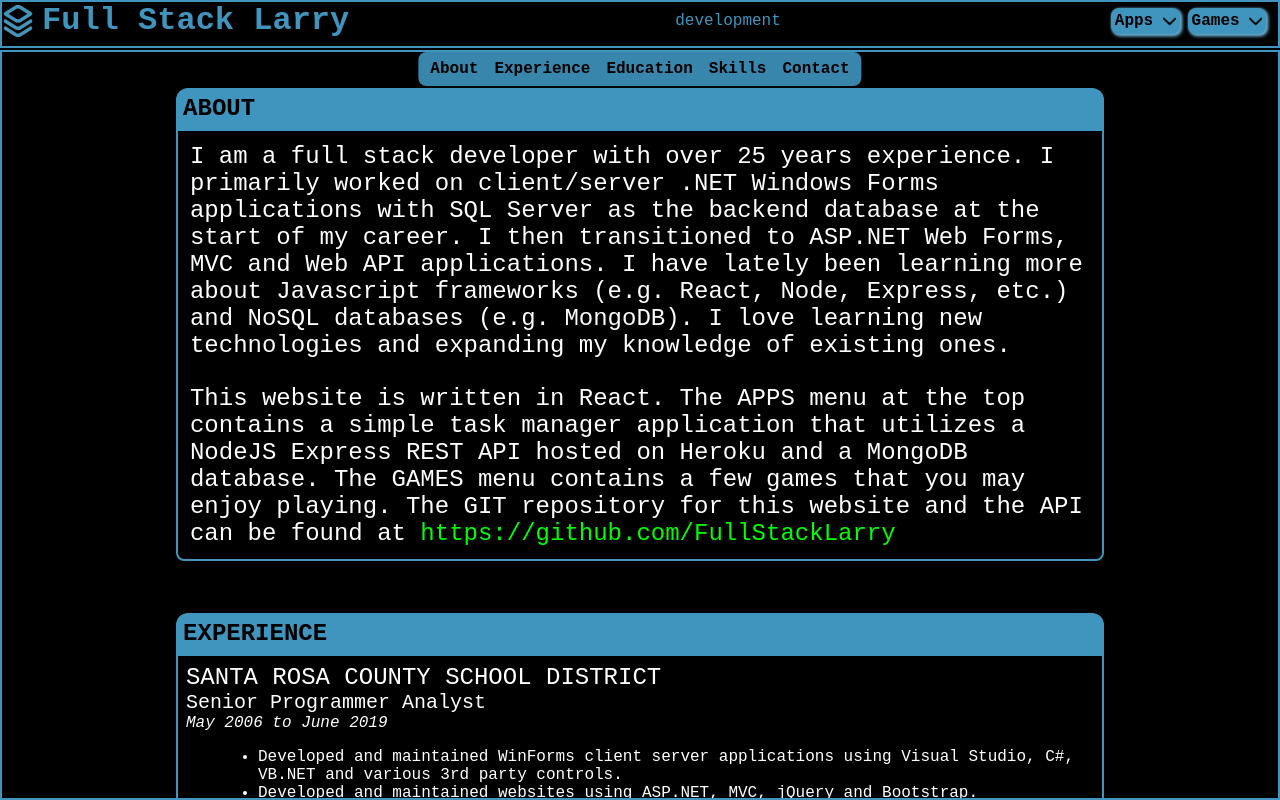
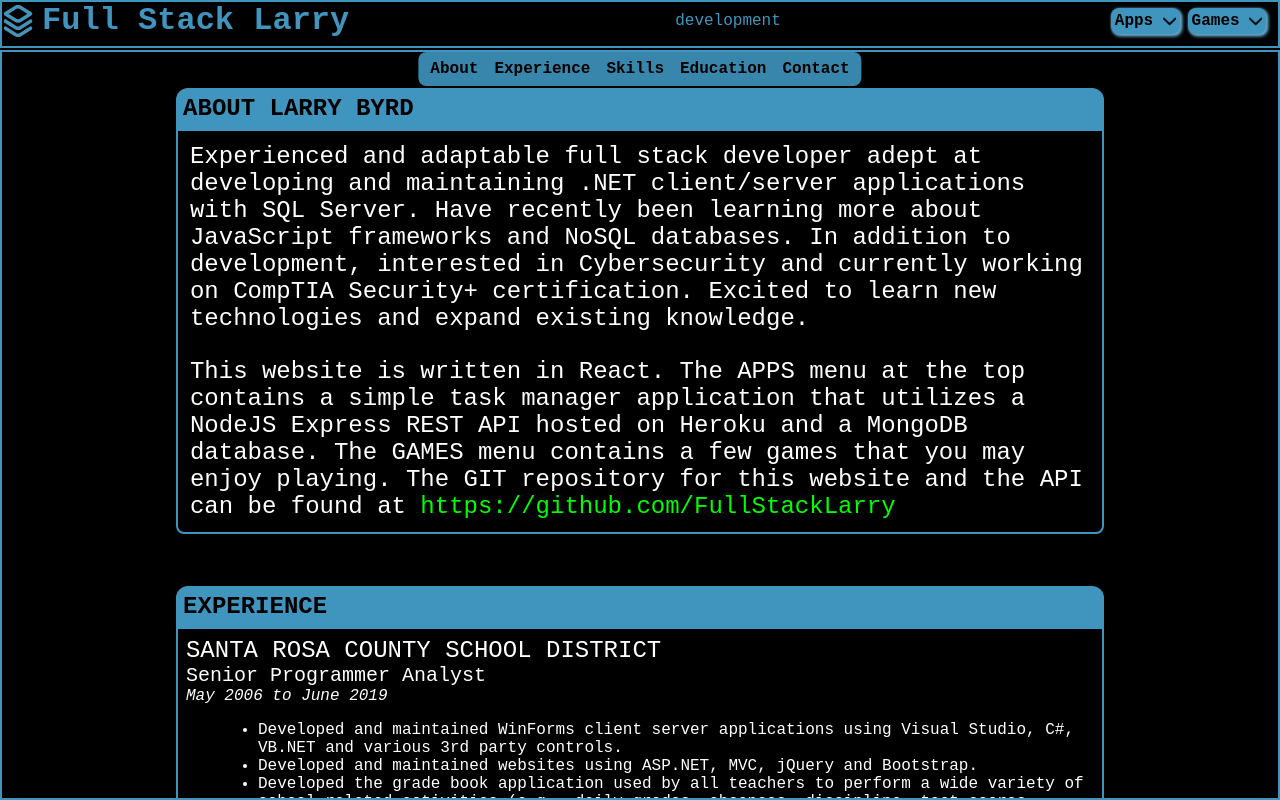
Before and after one commit to FullStackLarry/FullStackLarryNet, a React (Create React App) app in the folder FullStackLarryNet/ClientApp/: page / in a window 1280 px wide. Built offline with nearby package versions, Linux system fonts and the light colour scheme; no server answers.

Commit message:
Added to reume area and made some text changes to TM app.

```diff
--- a/FullStackLarryNet/ClientApp/src/components/Apps/Auth/Login.js
+++ b/FullStackLarryNet/ClientApp/src/components/Apps/Auth/Login.js
@@ -100,19 +100,21 @@ export default function Login(props) {
                 props.openRegister();
               }}
             />
-            <p>If you have not registered.</p>
+            <p>Create your account using your email address.</p>
             <input
               type="button"
               value="Send Validation Email"
               onClick={() => props.openEmail()}
             />
-            <p>If you have not received your validation email.</p>
+            <p>Send a code to validate your email address.</p>
             <input
               type="button"
               value="Validate Email"
               onClick={() => props.openValidate()}
             />
-            <p>If you have not validated your email.</p>
+            <p>
+              Validate your email address after you have received your code.
+            </p>
           </div>
           <ModalSpinner loading={loading} />
           <ToastContainer />
--- a/FullStackLarryNet/ClientApp/src/components/Home/Home.js
+++ b/FullStackLarryNet/ClientApp/src/components/Home/Home.js
@@ -14,10 +14,10 @@ function Home() {
             <a href="#experience">Experience</a>
           </li>
           <li>
-            <a href="#education">Education</a>
+            <a href="#skills">Skills</a>
           </li>
           <li>
-            <a href="#skills">Skills</a>
+            <a href="#education">Education</a>
           </li>
           <li>
             <a href="#contact">Contact</a>
@@ -25,17 +25,16 @@ function Home() {
         </ul>
       </div>
       <div id="about" className="home-section">
-        <h2>About</h2>
+        <h2>About Larry Byrd</h2>
         <div className="home-section-border">
           <p>
-            I am a full stack developer with over 25 years experience. I
-            primarily worked on client/server .NET Windows Forms applications
-            with SQL Server as the backend database at the start of my career. I
-            then transitioned to ASP.NET Web Forms, MVC and Web API
-            applications. I have lately been learning more about Javascript
-            frameworks (e.g. React, Node, Express, etc.) and NoSQL databases
-            (e.g. MongoDB). I love learning new technologies and expanding my
-            knowledge of existing ones.
+            Experienced and adaptable full stack developer adept at developing
+            and maintaining .NET client/server applications with SQL Server.
+            Have recently been learning more about JavaScript frameworks and
+            NoSQL databases. In addition to development, interested in
+            Cybersecurity and currently working on CompTIA Security+
+            certification. Excited to learn new technologies and expand existing
+            knowledge.
           </p>
           <br />
           <p>
@@ -72,6 +71,22 @@ function Home() {
             <li>
               Developed and maintained websites using ASP.NET, MVC, jQuery and
               Bootstrap.
+            </li>
+            <li>
+              Developed the grade book application used by all teachers to
+              perform a wide variety of school related activities (e.g., daily
+              grades, absences, discipline, test scores, fees).
+            </li>
+            <li>
+              Developed the district application used by district and school
+              administrators for analyzing truancy, test scores, developing
+              intervention plans, printing report cards, scheduling students,
+              and many other tasks.
+            </li>
+            <li>
+              Developed the student/parent web portal for viewing grades,
+              assignments, graduation information, and registering for classes
+              for the next school year.
             </li>
             <li>
               Utilized OAuth2 for 3rd party authorization from ClassLink.com.
@@ -151,34 +166,6 @@ function Home() {
           </ul>
         </div>
       </div>
-      <div id="education" className="home-section">
-        <h2>Education</h2>
-        <div className="home-section-border">
-          <span className="education-school">University of West Florida</span>
-          <br />
-          <span className="education-detail">Pensacola, FL</span>
-          <br />
-          <span className="education-detail">1993 - 1996</span>
-          <br />
-          <span className="education-detail">
-            B.S. Degree in Computer Information Systems
-          </span>
-          <br />
-          <span className="education-detail">Minor in Business</span>
-          <br />
-          <br />
-          <span className="education-school">Gulf Coast Community College</span>
-          <br />
-          <span className="education-detail">Panama City, FL</span>
-          <br />
-          <span className="education-detail">1990 - 1993</span>
-          <br />
-          <span className="education-detail">
-            A.A. Degree in Computer Science
-          </span>
-          <br />
-        </div>
-      </div>
       <div id="skills" className="home-section">
         <h2>Skills</h2>
         <div className="home-section-border home-skills">
@@ -227,6 +214,40 @@ function Home() {
               alt="mongo db logo"
             />
           </div>
+          <div>
+            <img src={require("./images/db2.png")} alt="ibm db2 logo" />
+          </div>
+          <div>
+            <img src={require("./images/cobol.png")} alt="cobol logo" />
+          </div>
+        </div>
+      </div>
+      <div id="education" className="home-section">
+        <h2>Education</h2>
+        <div className="home-section-border">
+          <span className="education-school">University of West Florida</span>
+          <br />
+          <span className="education-detail">Pensacola, FL</span>
+          <br />
+          <span className="education-detail">1993 - 1996</span>
+          <br />
+          <span className="education-detail">
+            B.S. Degree in Computer Information Systems
+          </span>
+          <br />
+          <span className="education-detail">Minor in Business</span>
+          <br />
+          <br />
+          <span className="education-school">Gulf Coast Community College</span>
+          <br />
+          <span className="education-detail">Panama City, FL</span>
+          <br />
+          <span className="education-detail">1990 - 1993</span>
+          <br />
+          <span className="education-detail">
+            A.A. Degree in Computer Science
+          </span>
+          <br />
         </div>
       </div>
       <div id="contact" className="home-section">
```
Also changed, not shown: FullStackLarryNet/ClientApp/src/components/Home/images/cobol.png (added), FullStackLarryNet/ClientApp/src/components/Home/images/db2.png (added).
